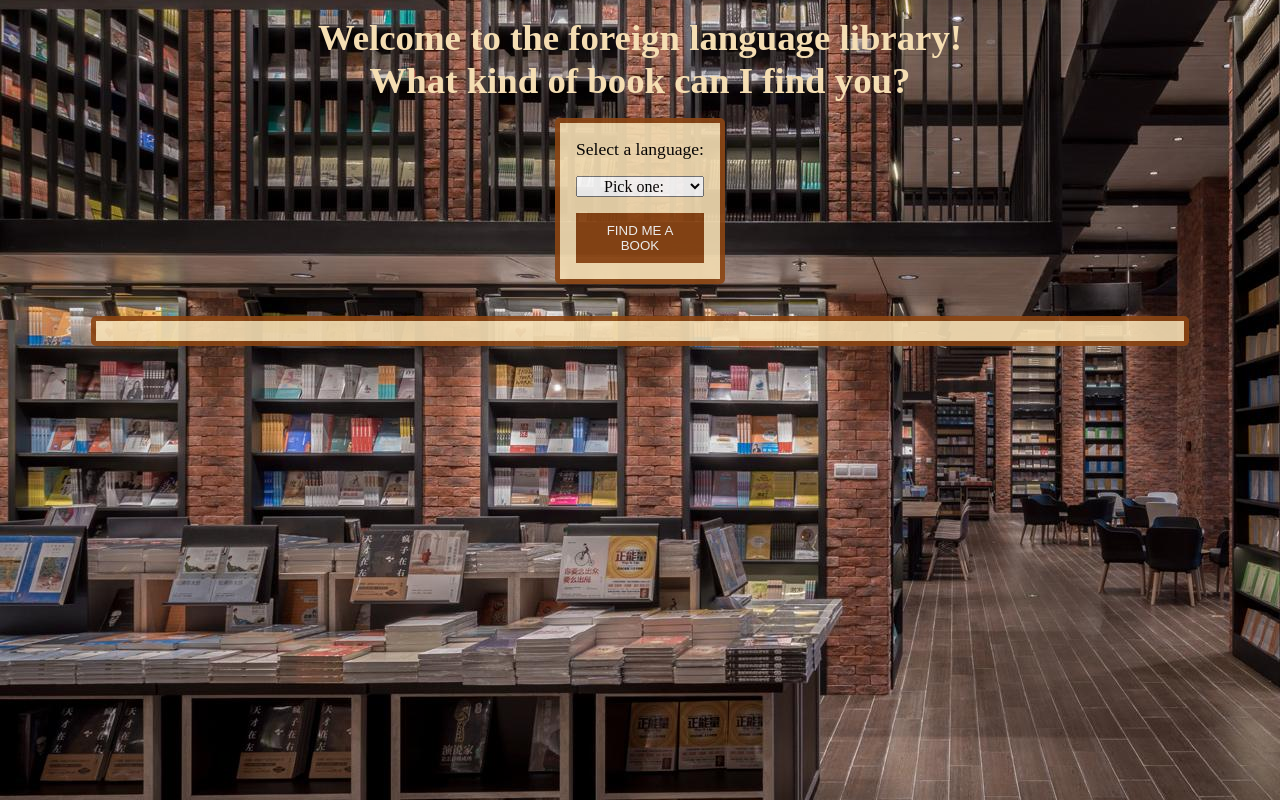
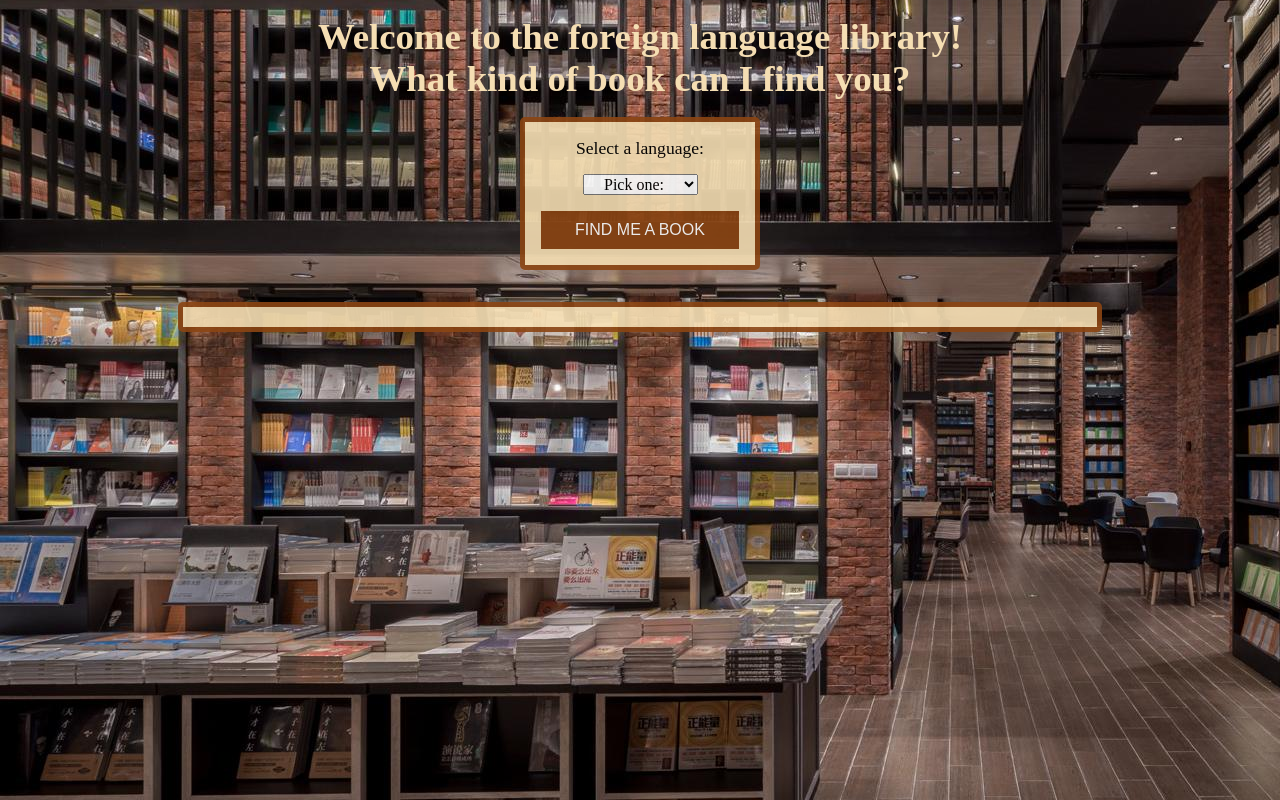
Before and after one commit to GHWhite419/galenWhiteProject3, a React (Create React App) app: page / in a window 1280 px wide. Built offline with nearby package versions, Linux system fonts and the light colour scheme; no server answers.

Commit message:
MVP achieved; adding error handling next

```diff
--- a/src/App.css
+++ b/src/App.css
@@ -38,6 +38,262 @@
   }
 }
 
+/* Setup */
+html {
+  line-height: 1.15;
+  -ms-text-size-adjust: 100%;
+  -webkit-text-size-adjust: 100%;
+}
+
+body {
+  margin: 0
+}
+
+article,
+aside,
+footer,
+header,
+nav,
+section {
+  display: block
+}
+
+h1 {
+  font-size: 2em;
+  margin: .67em 0
+}
+
+figcaption,
+figure,
+main {
+  display: block
+}
+
+figure {
+  margin: 1em 40px
+}
+
+hr {
+  box-sizing: content-box;
+  height: 0;
+  overflow: visible
+}
+
+pre {
+  font-family: monospace, monospace;
+  font-size: 1em
+}
+
+a {
+  background-color: transparent;
+  -webkit-text-decoration-skip: objects
+}
+
+abbr[title] {
+  border-bottom: none;
+  text-decoration: underline;
+  text-decoration: underline dotted
+}
+
+b,
+strong {
+  font-weight: inherit
+}
+
+b,
+strong {
+  font-weight: bolder
+}
+
+code,
+kbd,
+samp {
+  font-family: monospace, monospace;
+  font-size: 1em
+}
+
+dfn {
+  font-style: italic
+}
+
+mark {
+  background-color: #ff0;
+  color: #000
+}
+
+small {
+  font-size: 80%
+}
+
+sub,
+sup {
+  font-size: 75%;
+  line-height: 0;
+  position: relative;
+  vertical-align: baseline
+}
+
+sub {
+  bottom: -.25em
+}
+
+sup {
+  top: -.5em
+}
+
+audio,
+video {
+  display: inline-block
+}
+
+audio:not([controls]) {
+  display: none;
+  height: 0
+}
+
+img {
+  border-style: none
+}
+
+svg:not(:root) {
+  overflow: hidden
+}
+
+button,
+input,
+optgroup,
+select,
+textarea {
+  font-family: sans-serif;
+  font-size: 100%;
+  line-height: 1.15;
+  margin: 0
+}
+
+button,
+input {
+  overflow: visible
+}
+
+button,
+select {
+  text-transform: none
+}
+
+button,
+html [type=button],
+[type=reset],
+[type=submit] {
+  -webkit-appearance: button
+}
+
+button::-moz-focus-inner,
+[type=button]::-moz-focus-inner,
+[type=reset]::-moz-focus-inner,
+[type=submit]::-moz-focus-inner {
+  border-style: none;
+  padding: 0
+}
+
+button:-moz-focusring,
+[type=button]:-moz-focusring,
+[type=reset]:-moz-focusring,
+[type=submit]:-moz-focusring {
+  outline: 1px dotted ButtonText
+}
+
+fieldset {
+  padding: .35em .75em .625em
+}
+
+legend {
+  box-sizing: border-box;
+  color: inherit;
+  display: table;
+  max-width: 100%;
+  padding: 0;
+  white-space: normal
+}
+
+progress {
+  display: inline-block;
+  vertical-align: baseline
+}
+
+textarea {
+  overflow: auto
+}
+
+[type=checkbox],
+[type=radio] {
+  box-sizing: border-box;
+  padding: 0
+}
+
+[type=number]::-webkit-inner-spin-button,
+[type=number]::-webkit-outer-spin-button {
+  height: auto
+}
+
+[type=search] {
+  -webkit-appearance: textfield;
+  outline-offset: -2px
+}
+
+[type=search]::-webkit-search-cancel-button,
+[type=search]::-webkit-search-decoration {
+  -webkit-appearance: none
+}
+
+::-webkit-file-upload-button {
+  -webkit-appearance: button;
+  font: inherit
+}
+
+details,
+menu {
+  display: block
+}
+
+summary {
+  display: list-item
+}
+
+canvas {
+  display: inline-block
+}
+
+template {
+  display: none
+}
+
+[hidden] {
+  display: none
+}
+
+html {
+  box-sizing: border-box;
+}
+
+*,
+*:before,
+*:after {
+  box-sizing: inherit
+}
+
+.sr-only {
+  position: absolute;
+  width: 1px;
+  height: 1px;
+  margin: -1px;
+  border: 0;
+  padding: 0;
+  white-space: nowrap;
+  clip-path: inset(100%);
+  clip: rect(0 0 0 0);
+  overflow: hidden;
+}
+
 /* Custom styles */
 @import url('https://fonts.googleapis.com/css2?family=Playfair+Display&display=swap');
 
@@ -45,6 +301,12 @@
   background-image: url(../assets/cafe.jpg);
   background-position-y: -9rem;
   font-family: 'Playfair Display', serif;
+}
+
+.wrapper {
+  width: 85%;
+  max-width: 1200px;
+  margin: 0 auto;
 }
 
 h1 {
@@ -58,7 +320,7 @@
   background: wheat;
   display: flex;
   flex-direction: column;
-  width: 10rem;
+  width: 15rem;
   margin: 0 auto;
   border-radius: 5px;
   border: 5px solid saddlebrown;
@@ -76,8 +338,9 @@
 select {
   font-family: inherit;
   text-align: center;
-  margin: 0 1rem;
+  margin: 0 auto;
   font-size: 1rem;
+  width: 50%;
 }
 
 option {
@@ -97,10 +360,6 @@
   color: saddlebrown;
 }
 
-/* button:active {
-  color: firebrick;
-} */
-
 .results {
   background-color: wheat;
   opacity: .9;
@@ -109,3 +368,9 @@
   border-radius: 5px;
   border: 5px solid saddlebrown;
 }
+
+@media (max-width: 375px) {
+  h1 {
+    font-size: 2rem;
+  }
+}
--- a/src/App.js
+++ b/src/App.js
@@ -5,8 +5,10 @@
   return (
     <div className="App">
       <main>
-        <h1>Welcome to the foreign language library! What kind of book can I find you?</h1>
-        <BookInfo />
+        <div className="wrapper">
+          <h1>Welcome to the foreign language library! What kind of book can I find you?</h1>
+          <BookInfo />
+        </div>
       </main>
     </div>
   );
--- a/src/components/BookInfo.js
+++ b/src/components/BookInfo.js
@@ -4,15 +4,15 @@
 import axios from 'axios';
 
 const BookInfo = () => {
-
-    // Create API call using axios. We'll use state to capture the book's data as well as the language the user selected. We'll also use side effect since we're fetching external information.
-
     const [getBook, setBook] = useState('');
     const [getLanguage, setLanguage] = useState('');
     const [message, setMessage] = useState('');
 
-
-    useEffect(() => {
+    const getFormLang = (e, languageSelect) => {
+        e.preventDefault();
+        setMessage('Give me a moment to find you a book...');
+        setBook('');
+        setLanguage(languageSelect);
         axios({
             url: `https://openlibrary.org/search.json?q=language:${getLanguage.toLowerCase().slice(0, 3)}`,
             method: 'GET',
@@ -22,22 +22,26 @@
             }
         })
             .then((resp) => {
+                console.log(resp);
                 const randomNum = Math.floor(Math.random() * resp.data.docs.length);
                 const bookTitle = resp.data.docs[randomNum];
                 setBook(bookTitle);
-            }).then(() => {
                 setMessage(
-                    `I found the following book for you, which has a ${getLanguage} translation:`
+                    `I found the following book for you, which has a ${languageSelect} translation:`
+                )
+            })
+            .catch((error) => {
+                setMessage(
+                    "Oops, I couldn't find a book for you. Try again!"
                 )
             })
         // .then will conditionally display the results on the page, along with a little message.
         // Add a throw/catch method which will render on the page instead of the above message.
-    }, [getLanguage]);
+    }
 
-    const getFormLang = (e, formLanguage) => {
-        e.preventDefault();
-        setLanguage(formLanguage);
-    }
+    // useEffect(() => {
+    // }, [getLanguage]);
+
 
     return (
         <>
@@ -46,7 +50,6 @@
             <DisplayBook
                 displayMessage={message}
                 bookName={getBook.title}
-                // bookLanguage={getLanguage}
             />
         </>
     )
--- a/src/components/DisplayBook.js
+++ b/src/components/DisplayBook.js
@@ -1,13 +1,12 @@
 const DisplayBook = (props) => {
     return (
-        <div className="results">
+        <section className="results">
             <h2>
                 {props.displayMessage}
             </h2>
             {/* <h2>I found the following book for you, which has a {props.bookLanguage} translation:</h2> */}
             <h3>{props.bookName}</h3>
-            {/* Here we will render the results of the form and the API call. We'll use props to display the book's title. As stretch goals we'll display an image of the book cover, its reading level, rating, and/or genre. */}
-        </div>
+        </section>
     )
 }
 
--- a/src/components/Form.js
+++ b/src/components/Form.js
@@ -1,17 +1,16 @@
 import {useState} from 'react';
 
 const Form = (props) => {
-    const [langChoice, setLangChoice] = useState('');
+    const [langChoice, setLangChoice] = useState('Placeholder');
     const handleChoice = (e) => {
         setLangChoice(e.target.value);
     }
 
     return (
-        // Create select form. We will use props to pass the details of the form back to BookInfo. The primary option in the form will be 'language'.
         <form onSubmit={(e) => props.getFormLang(e, langChoice)}>
             <label htmlFor="bookLanguage">Select a language:</label>
             <select name="bookLanguage" id="bookLanguage" value={langChoice} onChange={handleChoice}>
-                <option value="" disabled>Pick one:</option>
+                <option value="Placeholder" disabled>Pick one:</option>
                 <option value="French">French</option>
                 <option value="Spanish">Spanish</option>
                 <option value="German">German</option>
```
